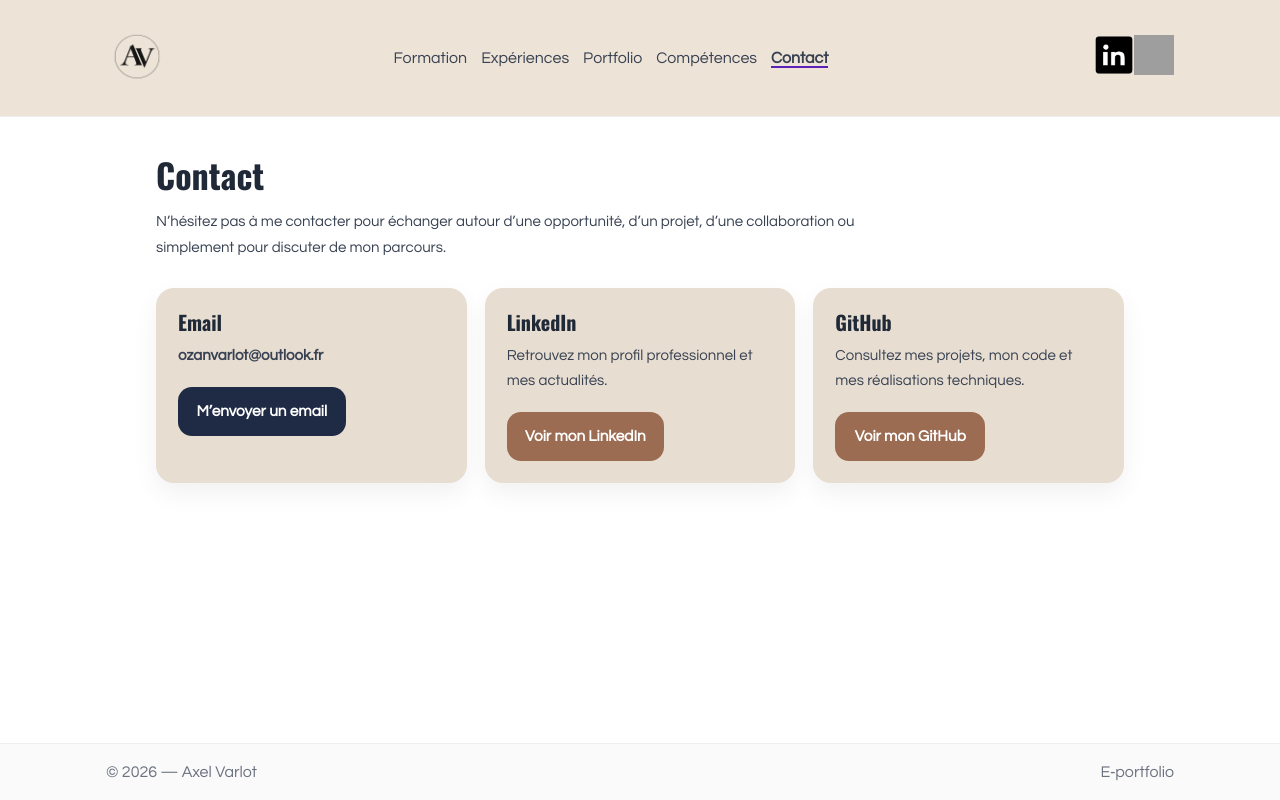
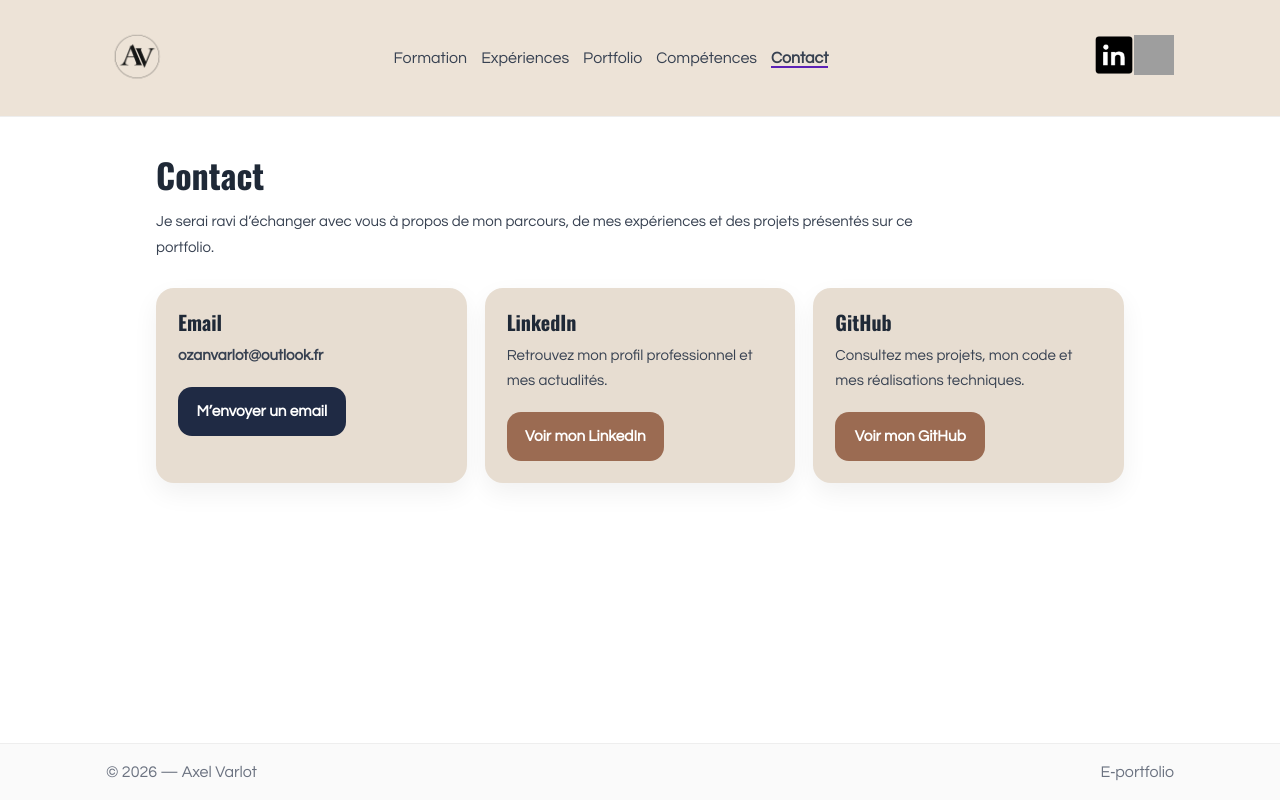
Before and after one commit to Ozandkr/eportfolio, an Angular app: page /contact in a window 1280 px wide. Built offline with nearby package versions, Linux system fonts and the light colour scheme; grey boxes are pictures that could not be loaded.

Commit message:
Modification phrase contact html

```diff
--- a/src/app/features/contact/contact.html
+++ b/src/app/features/contact/contact.html
@@ -3,9 +3,8 @@
         <h2 class="reveal delay-1">Contact</h2>
 
         <p class="intro reveal delay-2">
-            N’hésitez pas à me contacter pour échanger autour d’une opportunité, d’un projet,
-            d’une collaboration ou simplement pour discuter de mon parcours.
-        </p>
+            Je serai ravi d’échanger avec vous à propos de mon parcours, de mes expériences et des projets présentés sur
+            ce portfolio. </p>
 
         <div class="contact-grid reveal delay-3">
             <div class="contact-card">
@@ -19,12 +18,8 @@
             <div class="contact-card">
                 <h3>LinkedIn</h3>
                 <p>Retrouvez mon profil professionnel et mes actualités.</p>
-                <a
-                    href="https://www.linkedin.com/in/axel-varlot-b23550253/"
-                    target="_blank"
-                    rel="noopener noreferrer"
-                    class="contact-btn secondary"
-                >
+                <a href="https://www.linkedin.com/in/axel-varlot-b23550253/" target="_blank" rel="noopener noreferrer"
+                    class="contact-btn secondary">
                     Voir mon LinkedIn
                 </a>
             </div>
@@ -32,12 +27,8 @@
             <div class="contact-card">
                 <h3>GitHub</h3>
                 <p>Consultez mes projets, mon code et mes réalisations techniques.</p>
-                <a
-                    href="https://github.com/Ozandkr"
-                    target="_blank"
-                    rel="noopener noreferrer"
-                    class="contact-btn secondary"
-                >
+                <a href="https://github.com/Ozandkr" target="_blank" rel="noopener noreferrer"
+                    class="contact-btn secondary">
                     Voir mon GitHub
                 </a>
             </div>
```
